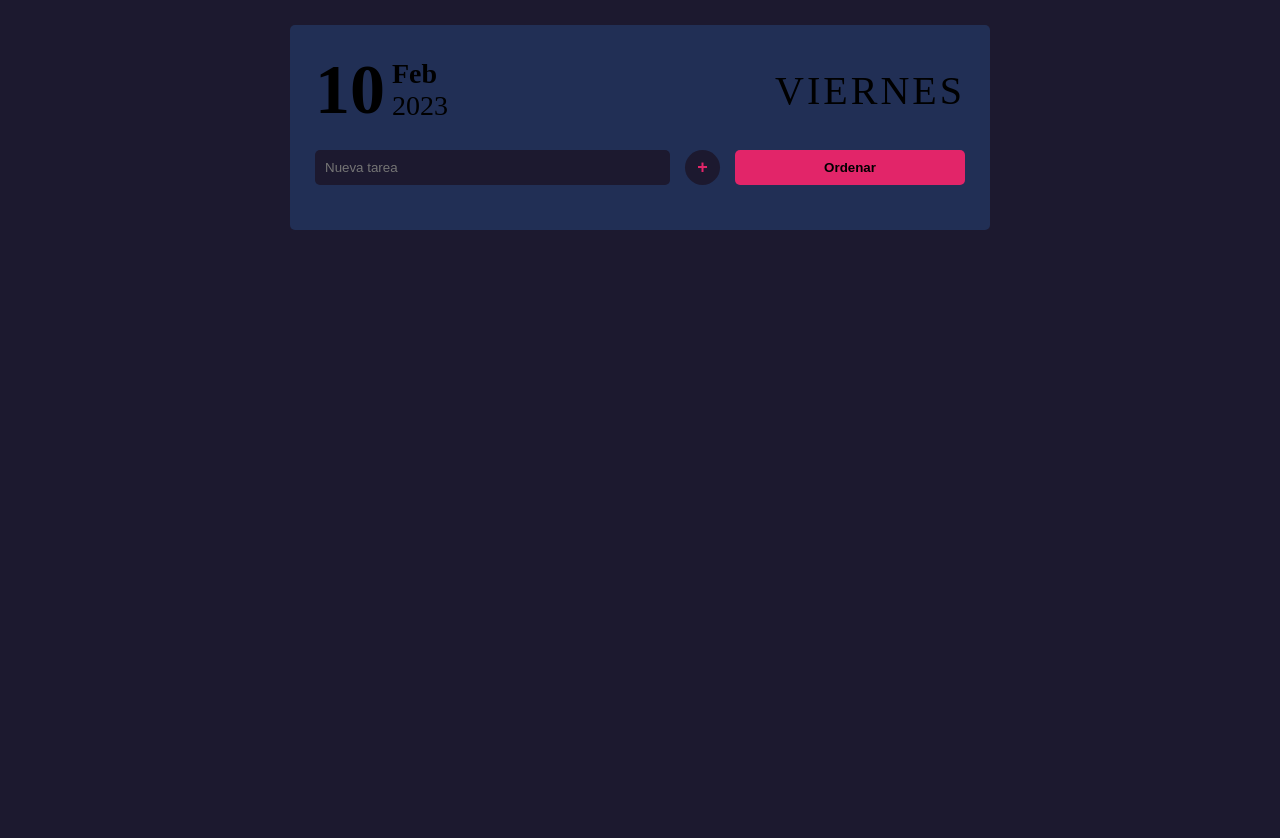
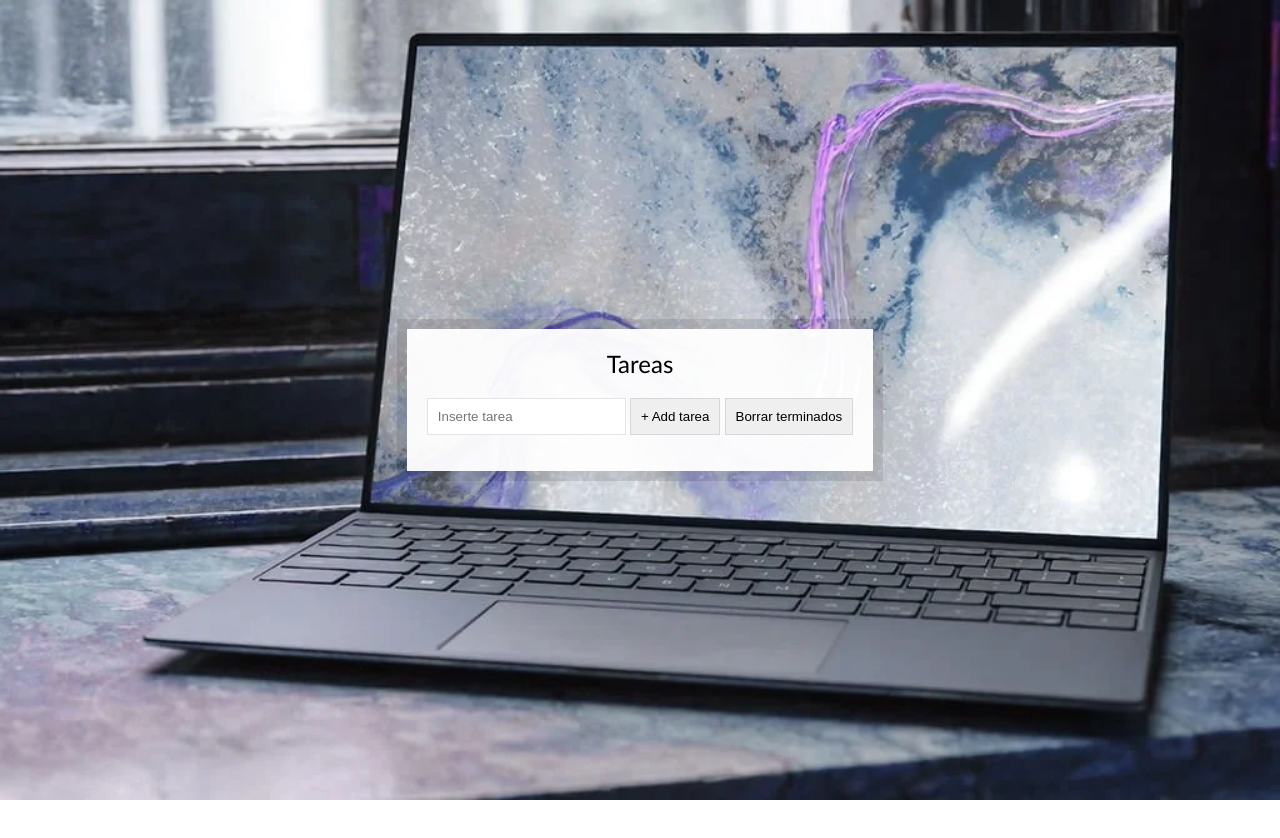
Before and after one commit to fedemoretto11/To-Do-List, a plain HTML site: page index.html in a window 1280 px wide. After the commit the page ends 800 px from the top, so only its background shows below. Drawn offline with nearby package versions, Linux system fonts and the light colour scheme.

Commit message:
Cambio total

```diff
--- a/index.html
+++ b/index.html
@@ -23,24 +23,20 @@
 </head>
 <body>
 
-    <div class="list roundBorder">
-        <div class="date">
-            <div class="dateRight">
-                <div id="dateNumber"></div>
-                <div>
-                    <div id="dateMonth"></div>
-                    <div id="dateYear"></div>
-                </div>
-            </div>
-            <div id="dateText"></div>
-        </div>
-        <form onsubmit="addNewTask(event)" >
-            <input type="text" name="taskText" autocomplete="off" placeholder="Nueva tarea" class="roundBorder">
-            <button type="submit" class="addTaskButton">+</button>
-            <button type="button" class="orderButton roundBorder" onclick="renderOrderedTasks()">Ordenar</button>
-        </form>
-        <div id="taskContainer"></div>
-    </div>
+
+  <div class="wrapper">
+    <h2>Tareas</h2>
+    <form class="add-items">
+      <input type="text" name="item" placeholder="Inserte tarea" required>
+      <input type="submit" value="+ Add tarea">
+      <input type="button" value="Borrar terminados" id="clear">
+    </form>
+    <p></p>
+    <ul class="plates">
+      <li>Esperando Tarea...</li>
+
+    </ul>
+  </div>
 
 
 
--- a/script.js
+++ b/script.js
@@ -1,53 +1,64 @@
-const dateNumber = document.getElementById('dateNumber');
-const dateMonth = document.getElementById('dateMonth');
-const dateYear = document.getElementById('dateYear');
-const dateText = document.getElementById('dateText');
-
-const taskContainer = document.getElementById('taskContainer');
-
-const setDate = () => {
-    const date = new Date();
-
-    dateNumber.textContent = date.toLocaleString('es', { day: 'numeric' });
-    dateMonth.textContent = date.toLocaleString('es', { month: 'short' });
-    dateYear.textContent = date.toLocaleString('es', { year: 'numeric' });
-    dateText.textContent = date.toLocaleString('es', { weekday: 'long' });
+const addItems = document.querySelector(".add-items");
+const itemsList = document.querySelector(".plates");
+const items = JSON.parse(localStorage.getItem("item")) || [];
+const clear = document.getElementById("clear")
 
 
-};
+
+function agregarItem(e) {
+    e.preventDefault();
+    const text = (this.querySelector('[name=item]')).value;
+    const item = {
+        text: text,
+        done: false,
+    };
+
+    items.push(item);
+    agregarLista(items,itemsList);
+    localStorage.setItem("item", JSON.stringify(items))
+    this.reset();
+}
+
+function agregarLista(plates = [], platesList) {
+    platesList.innerHTML = plates.map((plate,i) => {
+        return `
+            <li>
+                <input type="checkbox" data-index="${i}" id="item${i}" ${plate.done ? 'checked' : ''}>
+                <label for="item${i}">${plate.text}</label>
+            </li>
+        `
+    }).join("");
+}
 
 
-const addNewTask = event => {
-    event.preventDefault();
-    const { value } = event.target.taskText;
-    if(!value) return;
-    const task = document.createElement('div');
-    task.classList.add('task', 'roundBorder');
-    task.addEventListener('click', changeTaskState)
-    task.textContent = value;
-    taskContainer.prepend(task);
-    event.target.reset();
-};
+function toggleDone(e) {
+    if (!e.target.matches("input")) return;
+    const el = e.target;
+    const index = el.dataset.index;
+    items[index].done = !items[index].done
+    localStorage.setItem("item", JSON.stringify(items))
+    agregarLista(items,itemsList);
 
-const changeTaskState = event => {
-    event.target.classList.toggle('done')
-};
 
-const order = () => {
-    const done = [];
-    const toDo = [];
-    taskContainer.childNodes.forEach(el => {
-        el.classList.contains('done') ? done.push(el) : toDo.push(el);
-    })
-    return [...toDo, ...done]
 }
 
-const renderOrderedTasks = () => {
-    order().forEach(el => { taskContainer.appendChild(el)})
+function borrarTerminados() {
+    items.map((item) => {
+        if(item.done) {
+        console.log(items.indexOf(item));
+        let index = items.indexOf(item);
+        items.splice(index,1)
+        agregarLista(items,itemsList);
+        localStorage.setItem("item", JSON.stringify(items))
+        }
+    })
 }
 
 
 
 
 
-setDate();
+addItems.addEventListener("submit", agregarItem);
+agregarLista(items,itemsList);
+itemsList.addEventListener("click", toggleDone);
+clear.addEventListener("click", borrarTerminados)
--- a/style.css
+++ b/style.css
@@ -1,116 +1,81 @@
-:root {
-    --first: #212f55;
-    --second: #1c192f;
-    --third: #c7a714;
-    --fourth: #ffffff;
-    --fifth: #e22569;
-    --sixth: #7f65c8;
-
+html {
+    box-sizing: border-box;
+    background: url("fondo.jpg") center no-repeat;
+    background-size: cover;
+    min-height: 100vh;
+    display: flex;
+    justify-content: center;
+    align-items: center;
+    text-align: center;
+    font-family: Futura, "Trebuchet MS", Arial, sans-serif;
   }
 
-body {
-    margin: 0;
-    height: 100vw;
-    background-color: var(--second);
-}
-
-*::first-letter {
-    text-transform: capitalize;
-}
-
-.roundBorder {
-    border-radius: 5px;
+  *,
+  *:before,
+  *:after {
+    box-sizing: inherit;
   }
 
 
-.list {
-    margin: 25px auto;
-    padding: 25px;
-    width: 100%;
-    max-width: 650px;
-    background-color: var(--first);
+
+  .wrapper {
+    padding: 20px;
+    max-width: 550px;
+    background: rgba(255, 255, 255, 0.95);
+    box-shadow: 0 0 0 10px rgba(0, 0, 0, 0.1);
   }
 
-.date {
-    display: flex;
-    align-items: center;
-    justify-content: space-between;
+  h2 {
+    text-align: center;
+    margin: 0;
+    font-weight: 200;
   }
 
-.dateRight {
-    display: flex;
-    align-items: center;
+  .plates {
+    margin: 0;
+    padding: 0;
+    text-align: left;
+    list-style: none;
   }
 
-#dateNumber {
-    font-size: 70px;
+  .plates li {
+    border-bottom: 1px solid rgba(0, 0, 0, 0.2);
+    padding: 10px 0;
+    font-weight: 100;
+    display: flex;
   }
 
-#dateText {
-    font-size: 40px;
-    letter-spacing: 3px;
-    text-transform: uppercase;
-}
-
-#dateMonth, #dateNumber, #dateTextr {
-    font-weight: bold;
-}
-
-#dateMonth, #dateYear {
-    margin-left: 7px;
-    font-size:28px;
-}
-
-form {
-    margin: 20px 0;
-    display: grid;
-    grid-auto-flow: column;
-    grid-template-columns: auto 35px auto;
-    grid-column-gap: 15px;
-}
-
-input {
-    color: var(--fourth);
-    border: none;
-    padding-left: 10px;
-    background-color: var(--second);
-
-}
-
-input:focus {
-    outline: none;
-}
-
-.addTaskButton,
-.orderButton {
-    border: none;
-    font-weight: bold;
-    cursor: pointer;
-    color: var(--fifth);
-}
-
-.addTaskButton {
-    height: 35px;
-    border-radius: 50%;
-    font-size: 18px;
-    background-color: var(--second);
-}
-
-.orderButton {
-    background-color: var(--fifth);
-    color: var(--light);
-}
-
-.task {
-    background-color: var(--sixth);
-    padding: 15px;
-    margin-top: 15px;
-    color: var(--fourth);
+  .plates label {
+    flex: 1;
     cursor: pointer;
   }
 
-.done {
-    background-color: var(--second);
+  .plates input {
+    display: none;
+  }
+
+  /* .plates input + label:before {
+    content: "⬜️";
+    margin-right: 10px;
+  } */
+
+  /* .plates input:checked + label:before {
+    content: "🌮";
     text-decoration: line-through;
-    color: var(--fifth);
+  } */
+
+  .plates input:checked + label {
+    content: "🌮";
+    text-decoration: line-through;
+    opacity: .4;
   }
+
+  .add-items {
+    margin-top: 20px;
+  }
+
+  .add-items input {
+    padding: 10px;
+    outline: 0;
+    border: 1px solid rgba(0, 0, 0, 0.1);
+  }
```
Also changed, not shown: fondo.jpg (added). Lines whose indentation alone changed are shown as unchanged.
